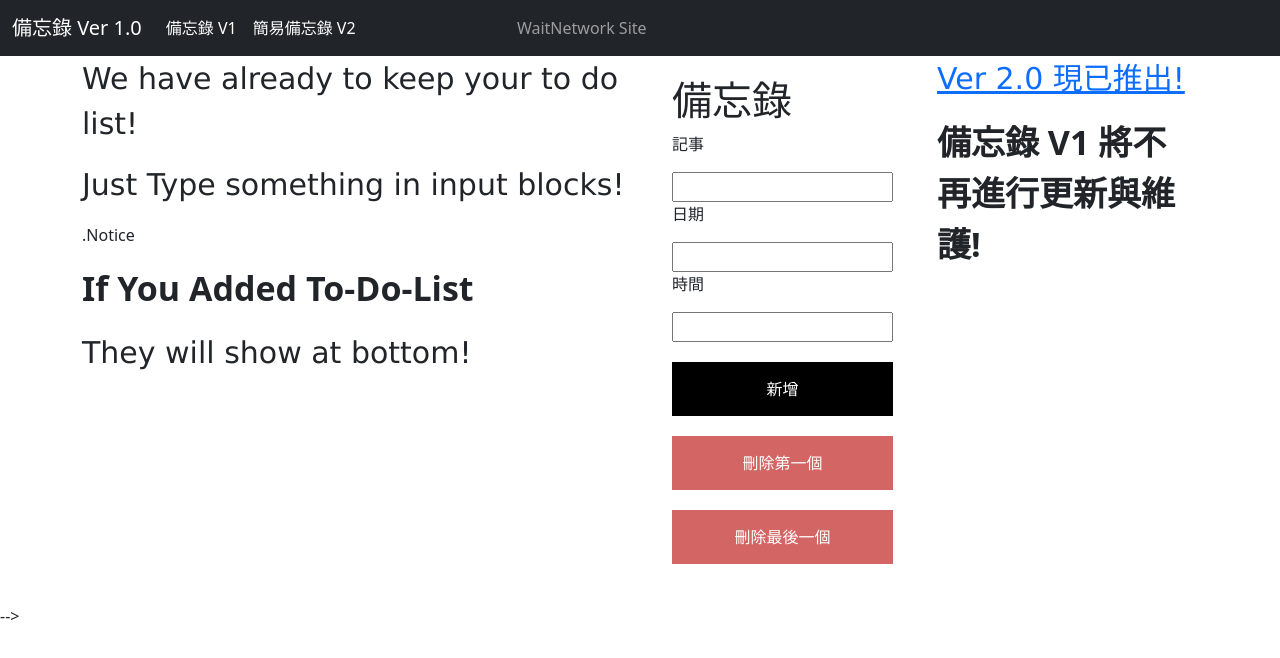
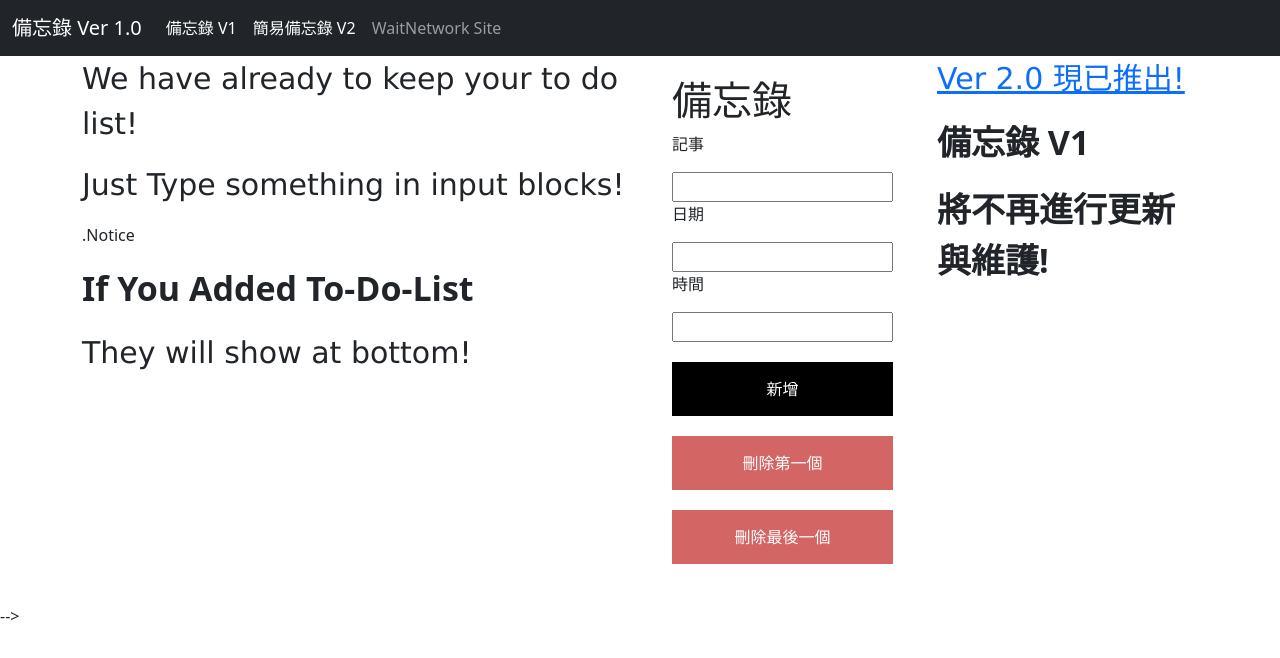
Before and after one commit to YuDong-0222/todolist, a plain HTML site: page index.html in a window 1280 px wide. Drawn offline with nearby package versions, Linux system fonts and the light colour scheme; some packages are replaced by stand-ins of ours; a script that the page names is missing.

Commit message:
Update index.html

```diff
--- a/index.html
+++ b/index.html
@@ -26,7 +26,7 @@
             <li class="nav-item">
               <a class="nav-link active" href="https://yudong-0222.github.io/todolistv2">簡易備忘錄 V2</a>
             </li>
-            li class="nav-item">
+            <li class="nav-item">
               <a class="nav-link disable" href="#" id="disableBtn1">WaitNetwork Site</a>
             </li>
           </ul>
@@ -54,7 +54,8 @@
           </div>
           <div class="col-12 col-md-6 col-lg-3">
             <a href="https://yudong-0222.github.io/todolistv2"><p class="text1">Ver 2.0 現已推出!</p></a>
-            <p class="title1">備忘錄 V1 將不再進行更新與維護!</p>
+            <p class="title1">備忘錄 V1 </p>
+            <p class="title1" color:red>將不再進行更新與維護!</p>
           </div>
             <div class="col-12 col-md-6 col-lg-6 order-first">
               <p class="text1">We have already to keep your to do list!</p>
```
